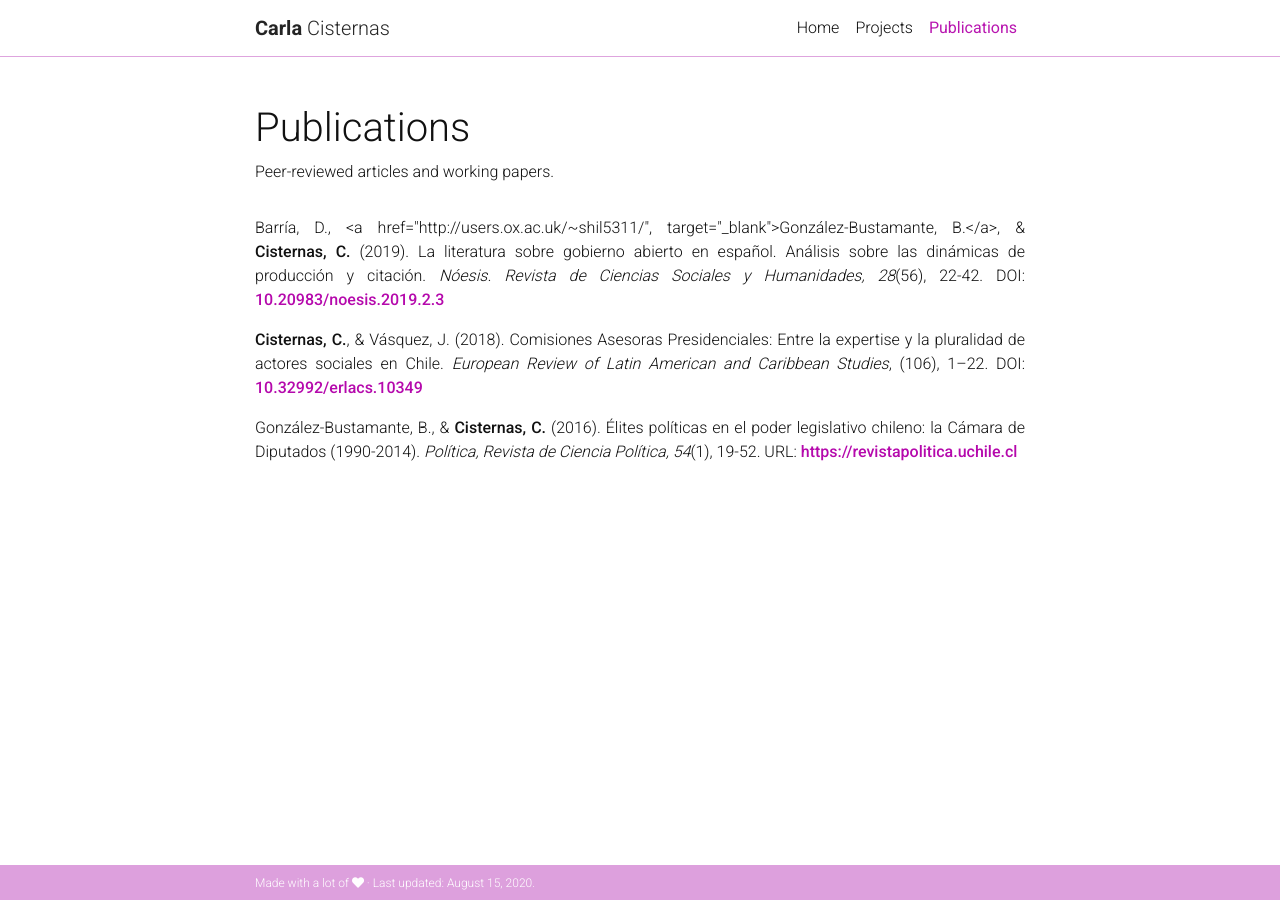
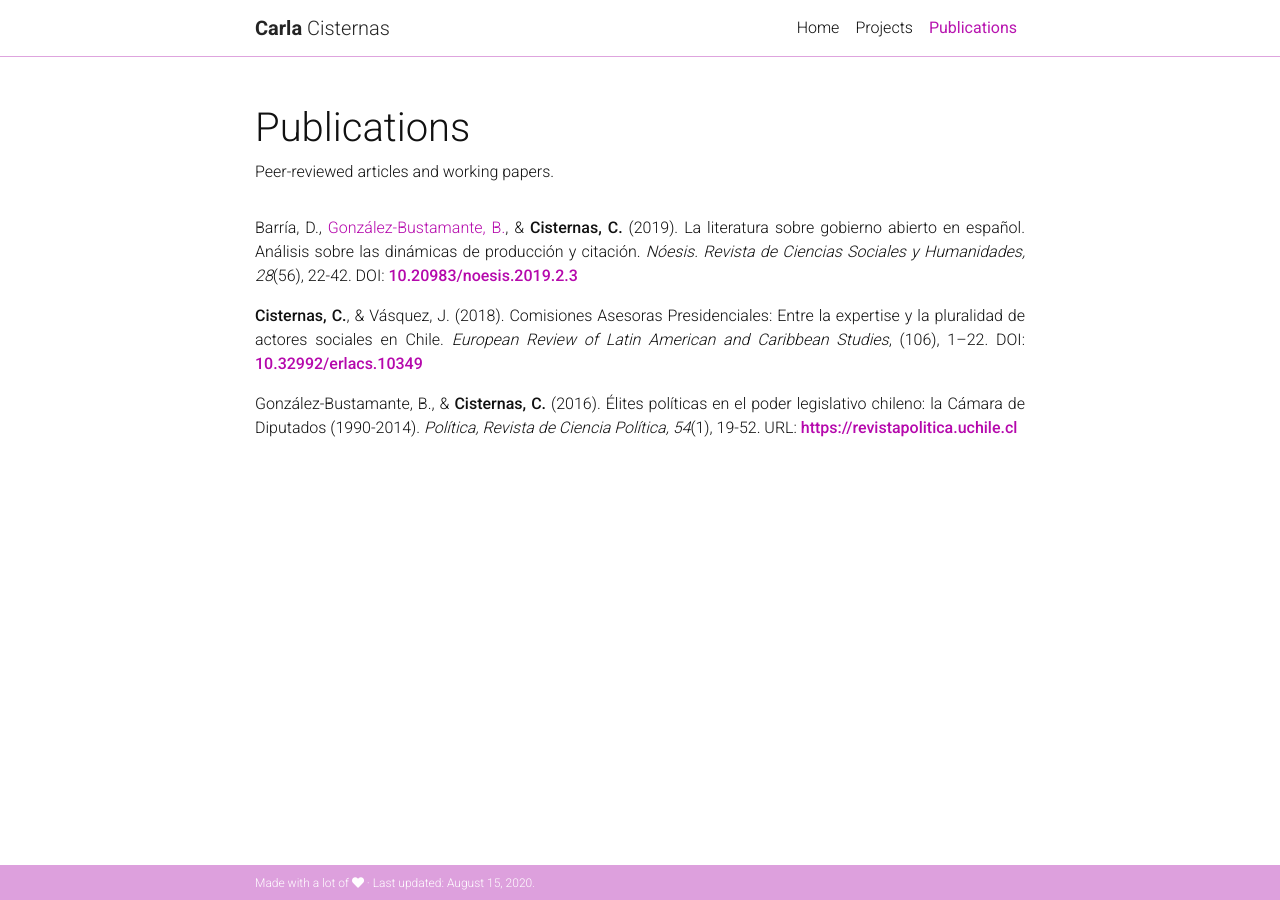
Before and after one commit to training-datalab/carlacisternas.com, a Jekyll site: the page built from _pages/publications.md, in a window 1280 px wide. Built offline with Jekyll 4.4.1, drawn with Linux system fonts in a browser that asks for light colours; nearby versions of some CDN libraries; a style sheet for code colours, icons or effects is not loaded.

Commit message:
Update publications.md

```diff
--- a/_pages/publications.md
+++ b/_pages/publications.md
@@ -8,7 +8,7 @@ nav: true
 
 <div class="publications">
 
-<p align="justify">Barría, D., <a href="http://users.ox.ac.uk/~shil5311/", target="_blank">González-Bustamante, B.</a>, &amp; <strong>Cisternas, C.</strong> (2019). La literatura sobre gobierno abierto en español. Análisis sobre las dinámicas de producción y citación. <em>Nóesis. Revista de Ciencias Sociales y Humanidades, 28</em>(56), 22-42. DOI: <a href="http://doi.org/10.20983/noesis.2019.2.3" target="_blank"><strong>10.20983/noesis.2019.2.3</strong></a></p>
+<p align="justify">Barría, D., <a href="http://users.ox.ac.uk/~shil5311/" target="_blank">González-Bustamante, B.</a>, &amp; <strong>Cisternas, C.</strong> (2019). La literatura sobre gobierno abierto en español. Análisis sobre las dinámicas de producción y citación. <em>Nóesis. Revista de Ciencias Sociales y Humanidades, 28</em>(56), 22-42. DOI: <a href="http://doi.org/10.20983/noesis.2019.2.3" target="_blank"><strong>10.20983/noesis.2019.2.3</strong></a></p>
 
 <p align="justify"><strong>Cisternas, C.</strong>, &amp; Vásquez, J. (2018). Comisiones Asesoras Presidenciales: Entre la expertise y la pluralidad de actores sociales en Chile. <em>European Review of Latin American and Caribbean Studies</em>, (106), 1–22. DOI: <a href="https://doi.org/10.32992/erlacs.10349" target="_blank"><strong>10.32992/erlacs.10349</strong></a></p>
 
```
